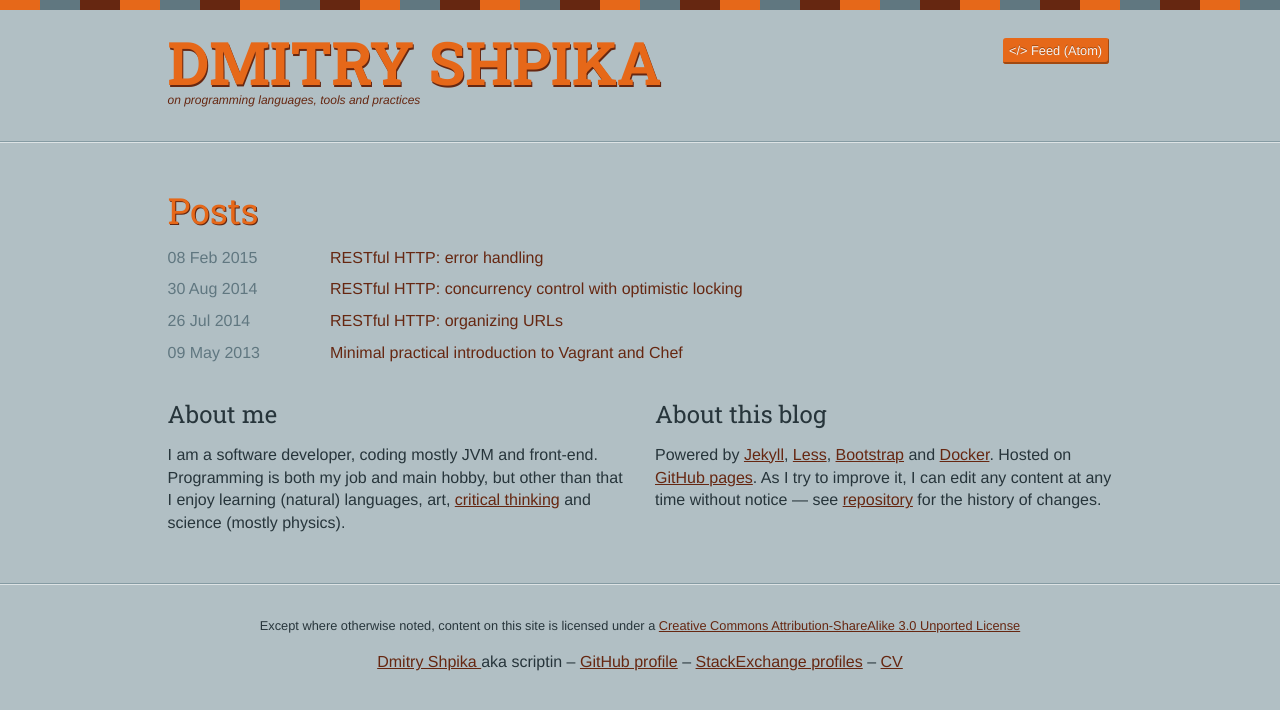
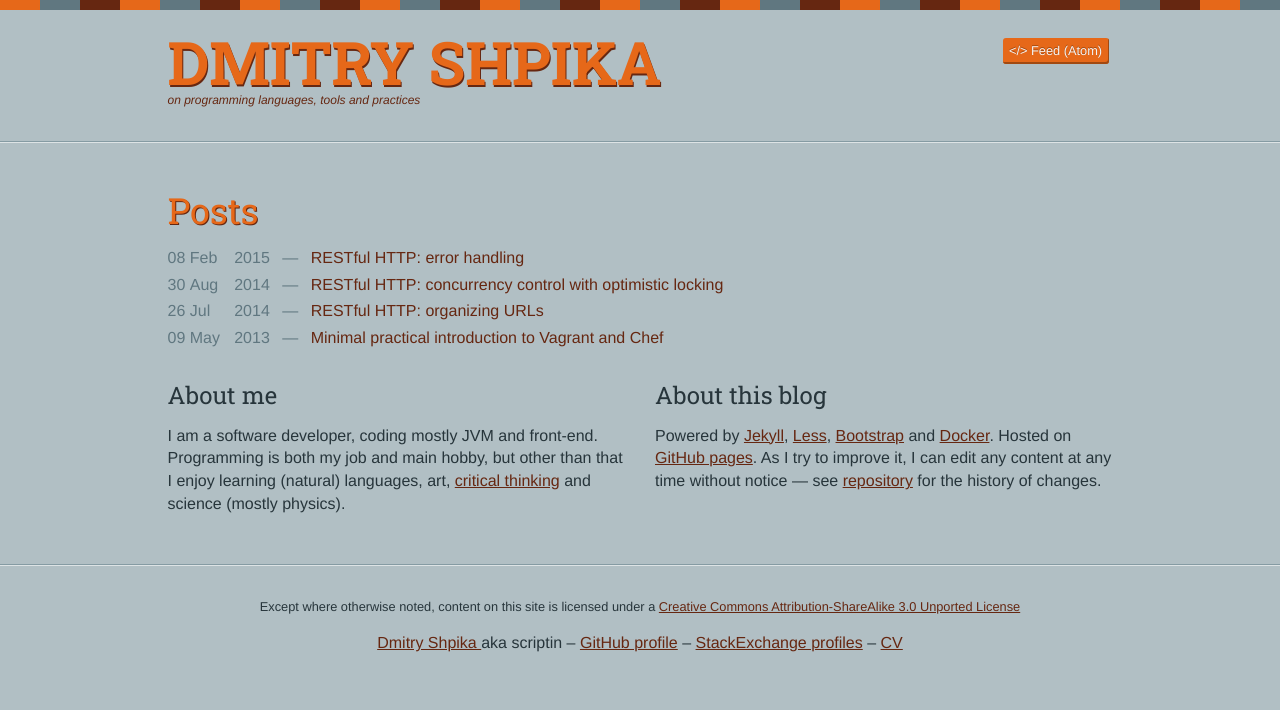
Before and after one commit to scriptin/scriptin.github.io, a Jekyll site: the page built from index.html, in a window 1280 px wide. Shown: the top 710 px of the page. Built offline with Jekyll 4.4.1, drawn with Linux system fonts in a browser that asks for light colours.

Commit message:
Improve/simplify post date layout and accessibility

```diff
--- a/index.html
+++ b/index.html
@@ -5,11 +5,14 @@ title: Welcome!
 <h1>Posts</h1>
 <ul class="posts list-unstyled">
     {% for post in site.posts %}
-    <li class="row">
-        <div class="col-lg-2 col-md-2 col-sm-2 published-date">{{ post.date | date_to_string }}</div>
-        <div class="col-lg-10 col-md-10 col-sm-10">
-            <a href="{{ post.url }}">{{ post.title }}</a>
-        </div>
+    <li>
+        <time class="published-date" datetime="{{ post.date | date: '%Y-%m-%d' }}">
+          <span class="day">{{ post.date | date: "%d" }}</span>
+          <span class="month">{{ post.date | date: "%b" }}</span>
+          <span class="year">{{ post.date | date: "%Y" }}</span>
+        </time>
+        <span class="separator">&mdash;</span>
+        <a href="{{ post.url }}">{{ post.title }}</a>
     </li>
     {% endfor %}
 </ul>
```
Also changed, not shown: less/style.less (+11 -1 lines), css/style.min.css.
